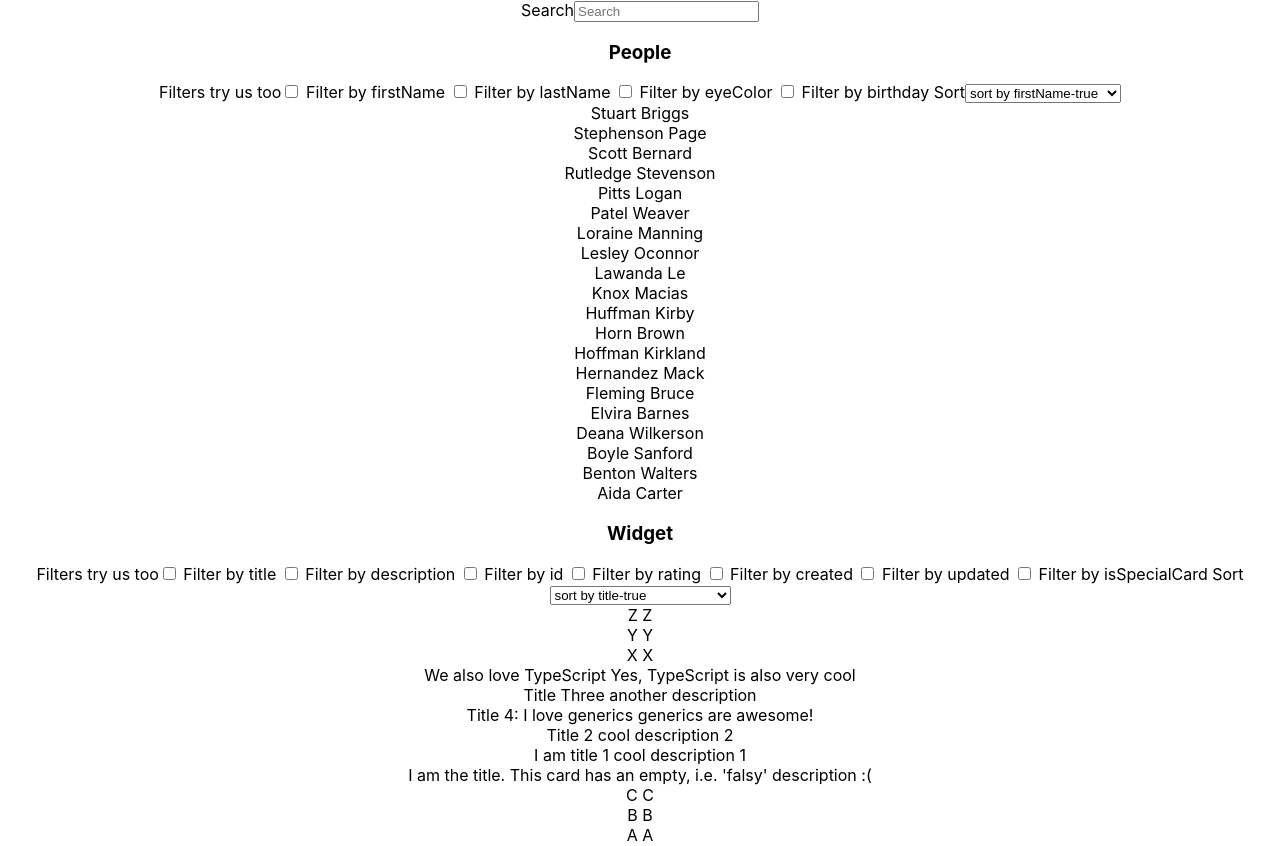
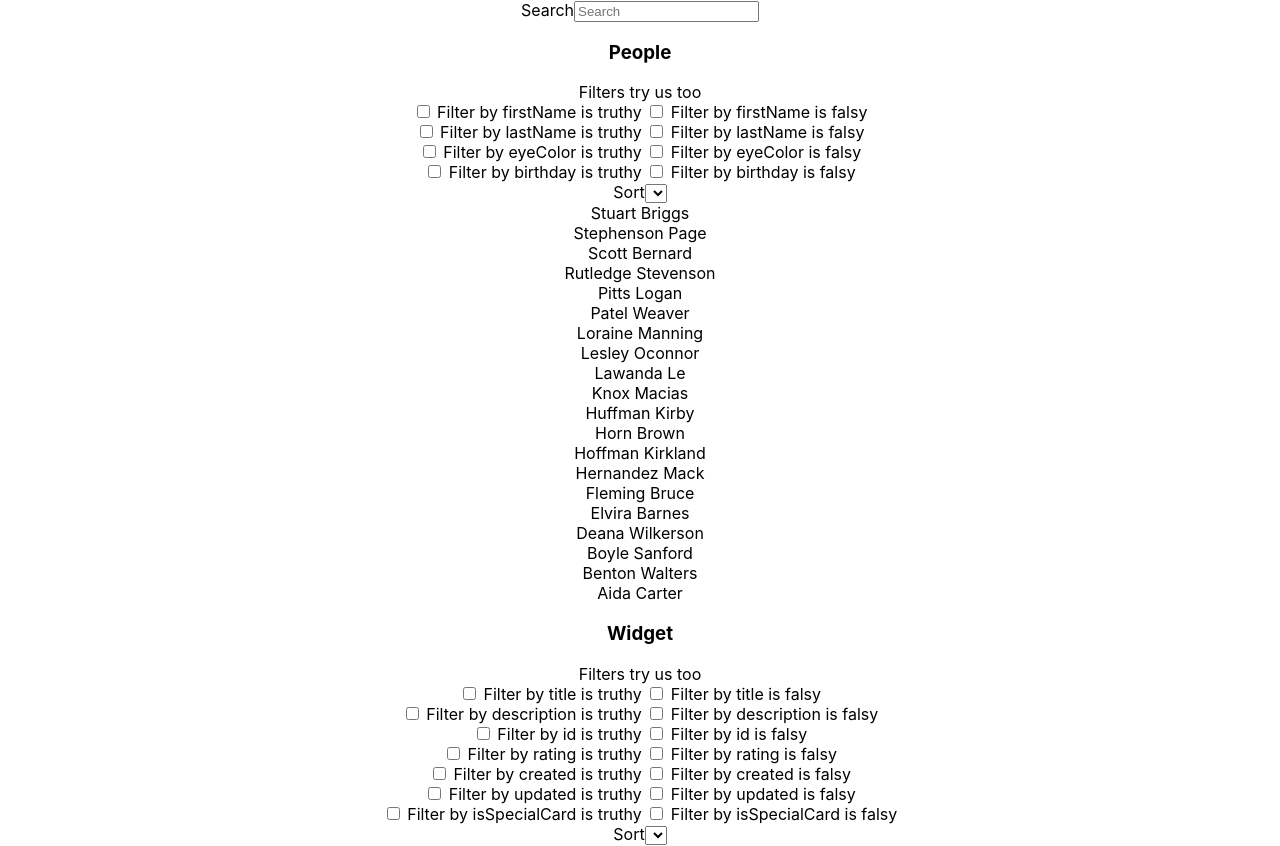
Before and after one commit to carlosavellar/tsx-generic-search, a React (Create React App) app: page / in a window 1280 px wide. Shown: the top 846 px of the page. Built offline with nearby package versions, Linux system fonts and the light colour scheme.

Commit message:
Filter generic

```diff
--- a/src/App.tsx
+++ b/src/App.tsx
@@ -6,25 +6,26 @@ import widgets from './mock/widgets';
 import { genericSearch } from './utils/genericSearch';
 import { InputSearch } from './components/InputSearch';
 import { IPerson } from './interfaces/IPerson';
-import { IProperty } from './interfaces/IProperty';
+import { ISorter } from './interfaces/ISorter';
 import { genericSort } from './utils/genericSort';
 import { SortProperty } from './components/SortGeneric';
 import { genericFilter } from './utils/genericFilter';
 import { IWidget } from './interfaces/IWidget';
 import { Filters } from './components/Filters';
+import { IFilter } from './interfaces/IFilter';
 
 function App() {
   const [query, setQuery] = useState<string>('');
-  const [peopleSortProperty, setPeopleSortProperty] = useState<IProperty<IPerson>>({
+  const [peopleSortProperty, setPeopleSortProperty] = useState<ISorter<IPerson>>({
     property: 'firstName',
     isDescending: true,
   });
-  const [widgetSortProperty, setWidgetSortProperty] = useState<IProperty<IWidget>>({
+  const [widgetSortProperty, setWidgetSortProperty] = useState<ISorter<IWidget>>({
     property: 'title',
     isDescending: true,
   });
-  const [widgetFilterProperties, setWidgetFilterProperty] = useState<Array<keyof IWidget>>([]);
-  const [peopleFilterProperties, setPeopleFilterProperty] = useState<Array<keyof IPerson>>([]);
+  const [widgetFilterProperties, setWidgetFilterProperty] = useState<Array<IFilter<IWidget>>>([]);
+  const [peopleFilterProperties, setPeopleFilterProperty] = useState<Array<IFilter<IPerson>>>([]);
 
   return (
     <div className="App">
@@ -35,11 +36,30 @@ function App() {
           properties={peopleFilterProperties}
           object={people[0]}
           onChangeFilter={(property) => {
-            peopleFilterProperties.includes(property)
-              ? setPeopleFilterProperty(
-                  peopleFilterProperties.filter((peopleFilterProperty) => peopleFilterProperty !== property)
+            const propertyMatch = peopleFilterProperties.some(
+              (peopleFilterProperty) => peopleFilterProperty.property === property.property
+            );
+            const fullMatch = peopleFilterProperties.some(
+              (peopleFilterProperty) =>
+                peopleFilterProperty.property === property.property &&
+                peopleFilterProperty.isTruthySelected === property.isTruthySelected
+            );
+            if (fullMatch) {
+              setPeopleFilterProperty(
+                peopleFilterProperties.filter(
+                  (peopleFilterProperty) => peopleFilterProperty.property !== property.property
                 )
-              : setPeopleFilterProperty([...peopleFilterProperties, property]);
+              );
+            } else if (propertyMatch) {
+              setPeopleFilterProperty([
+                ...peopleFilterProperties.filter(
+                  (peopleFilterProperty) => peopleFilterProperty.property !== property.property
+                ),
+                property,
+              ]);
+            } else {
+              setPeopleFilterProperty([...peopleFilterProperties, property]);
+            }
           }}
         />
         <SortProperty
@@ -51,9 +71,9 @@ function App() {
         {people
           .filter((widget) => genericSearch(widget, ['firstName', 'lastName'], query, true))
           .sort((a, b) => genericSort(a, b, peopleSortProperty))
-          .map((person) => {
+          .map((person, index) => {
             return (
-              <div>
+              <div key={index}>
                 {person.firstName} {person.lastName}
               </div>
             );
@@ -65,11 +85,30 @@ function App() {
           properties={widgetFilterProperties}
           object={widgets[0]}
           onChangeFilter={(property) => {
-            widgetFilterProperties.includes(property)
-              ? setWidgetFilterProperty(
-                  widgetFilterProperties.filter((widgetFilterProperty) => widgetFilterProperty !== property)
+            const propertyMatch = widgetFilterProperties.some(
+              (widgetFilterProperty) => widgetFilterProperty.property === property.property
+            );
+            const fullMatch = widgetFilterProperties.some(
+              (widgetFilterProperty) =>
+                widgetFilterProperty.property === property.property &&
+                widgetFilterProperty.isTruthySelected === property.isTruthySelected
+            );
+            if (fullMatch) {
+              setWidgetFilterProperty(
+                widgetFilterProperties.filter(
+                  (widgetFilterProperty) => widgetFilterProperty.property !== property.property
                 )
-              : setWidgetFilterProperty([...widgetFilterProperties, property]);
+              );
+            } else if (propertyMatch) {
+              setWidgetFilterProperty([
+                ...widgetFilterProperties.filter(
+                  (widgetFilterProperty) => widgetFilterProperty.property !== property.property
+                ),
+                property,
+              ]);
+            } else {
+              setWidgetFilterProperty([...widgetFilterProperties, property]);
+            }
           }}
         />
         <SortProperty
@@ -82,9 +121,9 @@ function App() {
           .filter((widget) => genericSearch(widget, ['title', 'description'], query, true))
           .sort((a, b) => genericSort(a, b, widgetSortProperty))
           .filter((widget) => genericFilter(widget, widgetFilterProperties))
-          .map((widget) => {
+          .map((widget, index) => {
             return (
-              <div>
+              <div key={index}>
                 {widget.title} {widget.description}
               </div>
             );
--- a/src/components/Filters.tsx
+++ b/src/components/Filters.tsx
@@ -1,28 +1,39 @@
-interface IFilters<T> {
+import { IFilter } from '../interfaces/IFilter';
+
+interface IFiltersSelect<T> {
   object: T extends {} ? T : never;
-  onChangeFilter: (property: keyof T) => void;
-  properties: Array<keyof T>;
+  onChangeFilter: (property: IFilter<T>) => void;
+  properties: Array<IFilter<T>>;
 }
-export const Filters = <T,>(props: IFilters<T>) => {
+export const Filters = <T,>(props: IFiltersSelect<T>) => {
   const { object, onChangeFilter, properties } = props;
   return (
     <>
       <label className="mt-3">Filters try us too</label>
-      {Object.keys(object).map((key) => {
+      {Object.keys(object).map((key, index) => {
         return (
-          <>
+          <div key={index}>
             <input
               type="checkbox"
               value={key}
-              key={key}
-              id="each"
+              id={`${key}-true`}
               onChange={() => {
-                onChangeFilter(key as any);
+                onChangeFilter({ property: key as any, isTruthySelected: true });
               }}
-              checked={properties.some((property) => property === key)}
+              checked={properties.some((property) => property.property === key && property.isTruthySelected)}
             />
-            <label htmlFor="each"> Filter by {key} </label>
-          </>
+            <label htmlFor="each"> Filter by {key} is truthy </label>
+            <input
+              type="checkbox"
+              value={key}
+              id={`${key}-false`}
+              onChange={() => {
+                onChangeFilter({ property: key as any, isTruthySelected: false });
+              }}
+              checked={properties.some((property) => property.property === key && !property.isTruthySelected)}
+            />
+            <label htmlFor={key}> Filter by {key} is falsy</label>
+          </div>
         );
       })}
     </>
--- a/src/components/SortGeneric.tsx
+++ b/src/components/SortGeneric.tsx
@@ -1,8 +1,8 @@
-import { IProperty } from '../interfaces/IProperty';
+import { ISorter } from '../interfaces/ISorter';
 
 interface ISortProperty<T> {
   object: T extends {} ? T : never;
-  setPropertyType: (propertyType: IProperty<T>) => void;
+  setPropertyType: (propertyType: ISorter<T>) => void;
 }
 
 export const SortProperty = <T,>(props: ISortProperty<T>) => {
@@ -21,12 +21,12 @@ export const SortProperty = <T,>(props: ISortProperty<T>) => {
           }
         }}
       >
-        {Object.keys(object).map((key) => {
+        {Object.keys(object).map((key, index) => {
           return (
-            <>
+            <div key={index}>
               <option value={`${key}-true`}>sort by {`${key}-true`}</option>
               <option value={`${key}-false`}>sort by {`${key}-false`}</option>
-            </>
+            </div>
           );
         })}
       </select>
--- /dev/null
+++ b/src/interfaces/IFilter.ts
@@ -0,0 +1,4 @@
+export interface IFilter<T> {
+  property: keyof T;
+  isTruthySelected: boolean;
+}
--- a/src/interfaces/IProperty.ts
+++ b/src/interfaces/ISorter.ts
@@ -1,4 +1,4 @@
-export interface IProperty<T> {
+export interface ISorter<T> {
   property: keyof T;
   isDescending: boolean;
 }
--- a/src/utils/genericFilter.ts
+++ b/src/utils/genericFilter.ts
@@ -1,5 +1,8 @@
-export const genericFilter = <T>(object: T, filterProperties: Array<keyof T>) => {
+import { IFilter } from '../interfaces/IFilter';
+
+export const genericFilter = <T>(object: T, filterProperties: Array<IFilter<T>>) => {
   return filterProperties.every((filterProperty) => {
-    return object[filterProperty] ? true : false;
+    const { property, isTruthySelected } = filterProperty;
+    return isTruthySelected ? object[property] : !object[property];
   });
 };
--- a/src/utils/genericSort.ts
+++ b/src/utils/genericSort.ts
@@ -1,6 +1,6 @@
-import { IProperty } from '../interfaces/IProperty';
+import { ISorter } from '../interfaces/ISorter';
 
-export const genericSort = <T>(a: T, b: T, propertyType: IProperty<T>) => {
+export const genericSort = <T>(a: T, b: T, propertyType: ISorter<T>) => {
   const { property, isDescending } = propertyType;
   const result = () => {
     if (a[property] > b[property]) {
```
